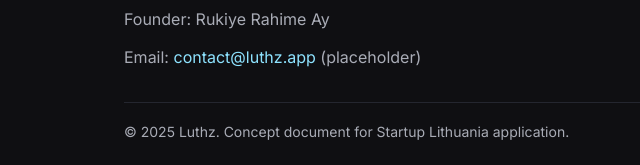
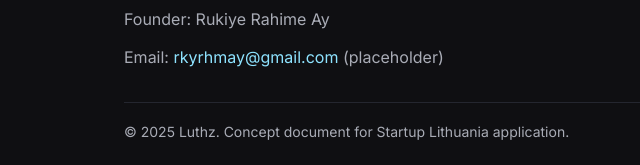
Before and after one commit to rkyrhmay/luthz-site, a plain HTML site: page index.html in a window 1280 px wide. Shown: the part 935-1100 px from the top of the page, 0-640 px from the left. Drawn offline with Linux system fonts and the light colour scheme.

Commit message:
Update index.html

```diff
--- a/index.html
+++ b/index.html
@@ -74,7 +74,7 @@
     <section id="contact" style="margin-top:26px">
       <h2>Contact</h2>
       <p class="muted">Founder: Rukiye Rahime Ay</p>
-      <p class="muted">Email: <a href="mailto:rkyrhmay@gmail.com">contact@luthz.app</a> (placeholder)</p>
+      <p class="muted">Email: <a href="mailto:rkyrhmay@gmail.com">rkyrhmay@gmail.com</a> (placeholder)</p>
     </section>
 
     <div class="footer">
```
